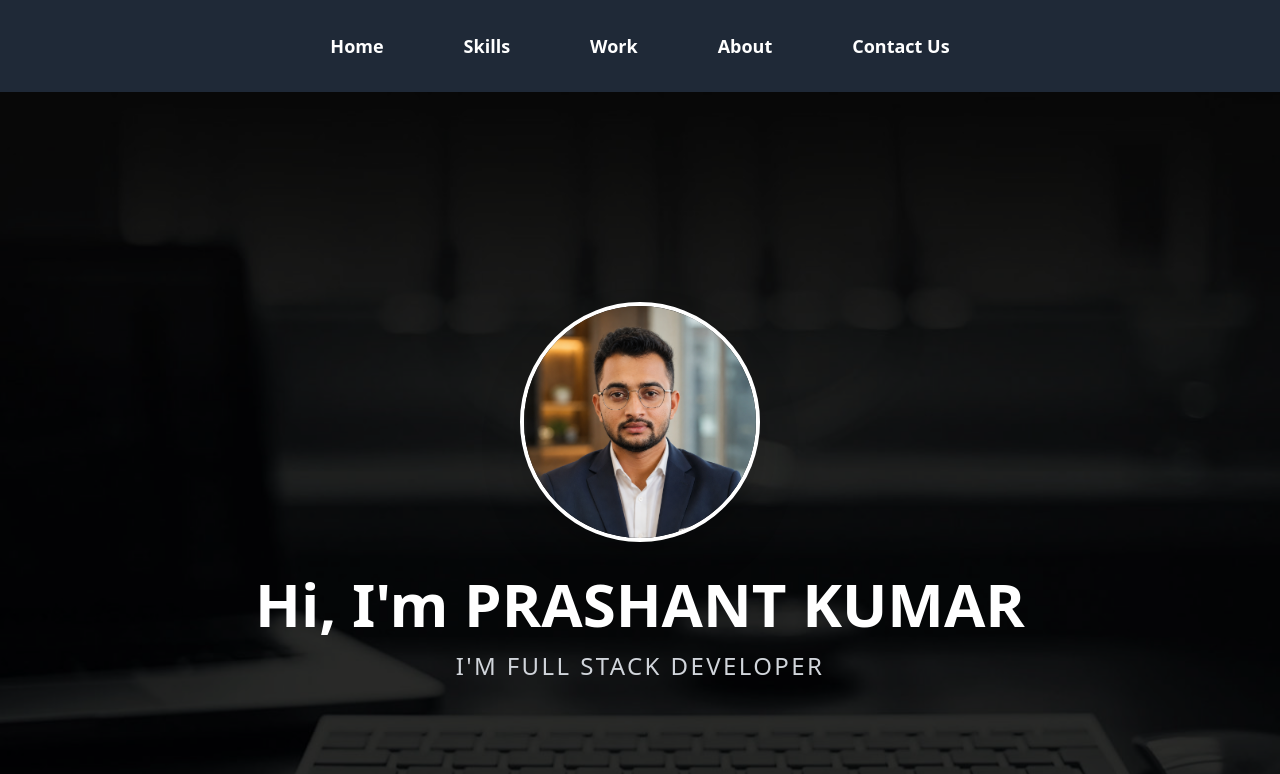
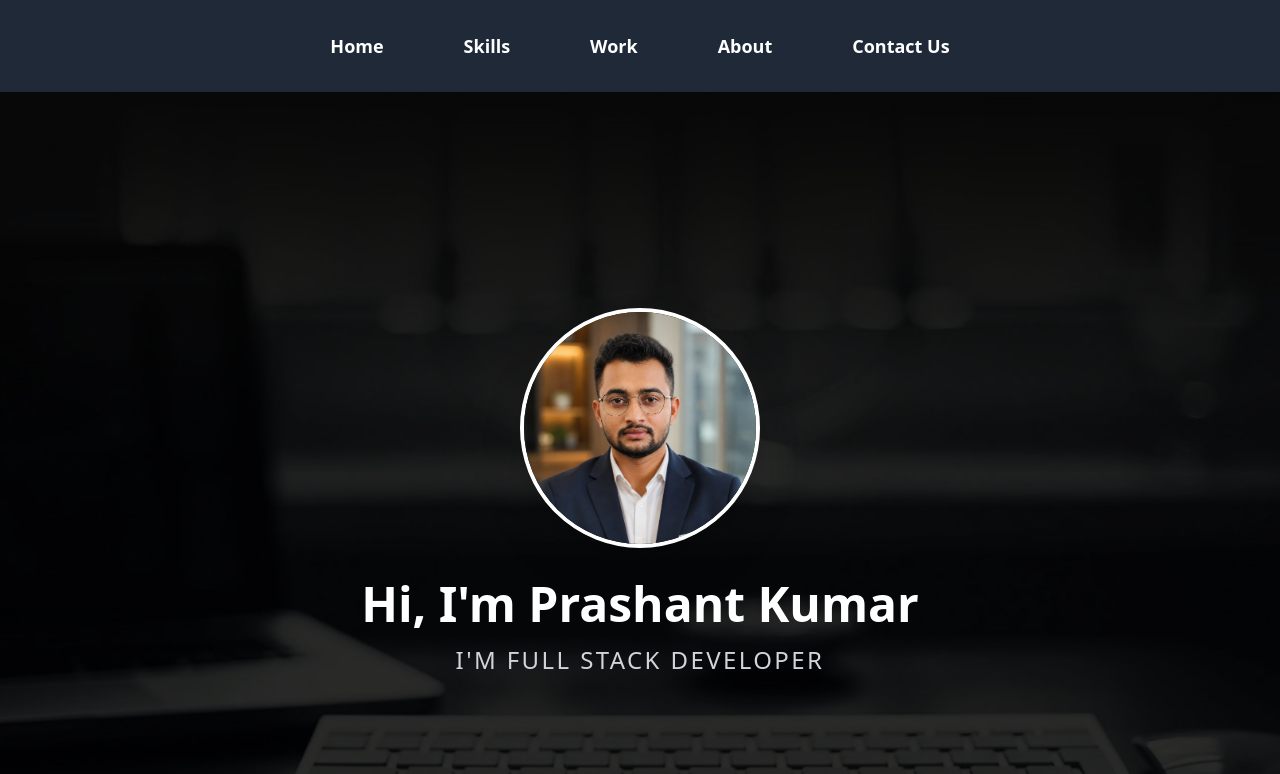
Before and after one commit to Prashant-kumar-pcpk/My-Portfolio-FE, a React (Create React App) app: page / in a window 1280 px wide. Shown: the top 774 px of the page. Built offline with nearby package versions, Linux system fonts and the light colour scheme.

Commit message:
main page

```diff
--- a/src/pages/Main.js
+++ b/src/pages/Main.js
@@ -35,8 +35,8 @@ export default function Main(){
           />
 
           {/* Heading */}
-          <h1 className="mt-8 text-5xl md:text-6xl font-bold">
-            Hi, I'm <span className="text-white">PRASHANT KUMAR </span>
+          <h1 className="mt-8 text-5xl md:text-5xl font-bold">
+            Hi, I'm <span className="text-white">Prashant Kumar </span>
           </h1>
 
           {/* Subtitle */}
```
